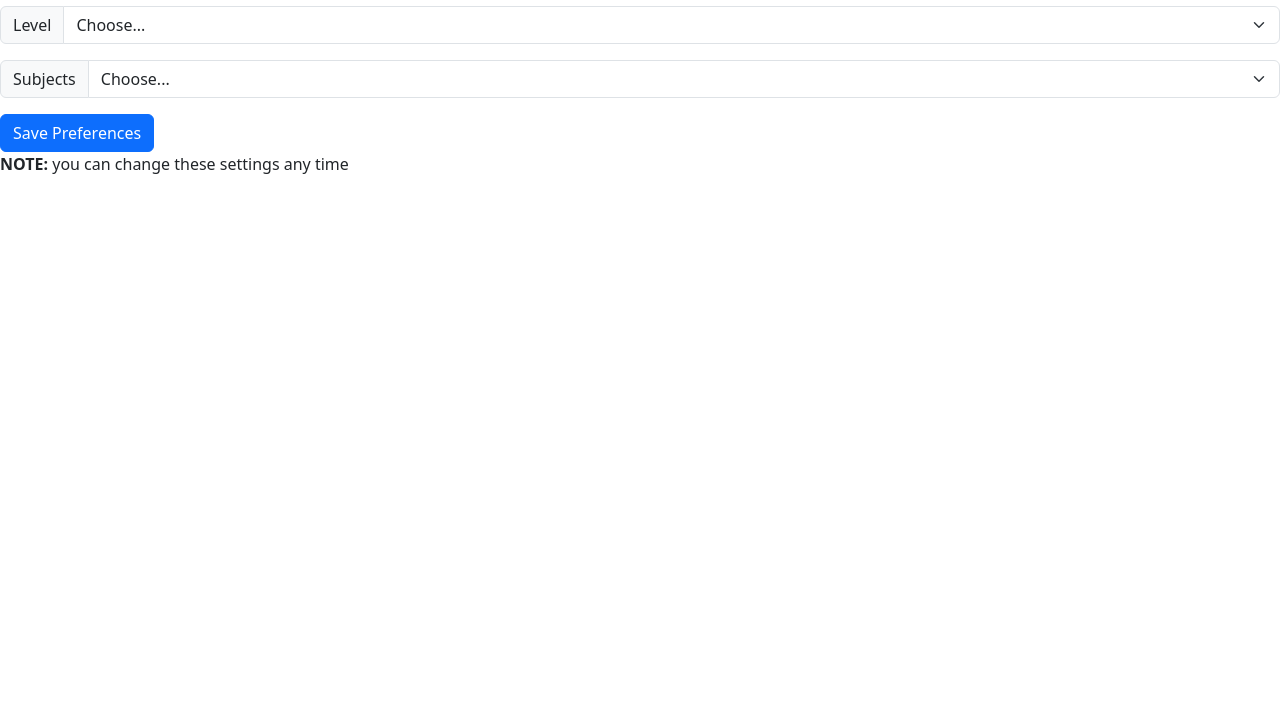
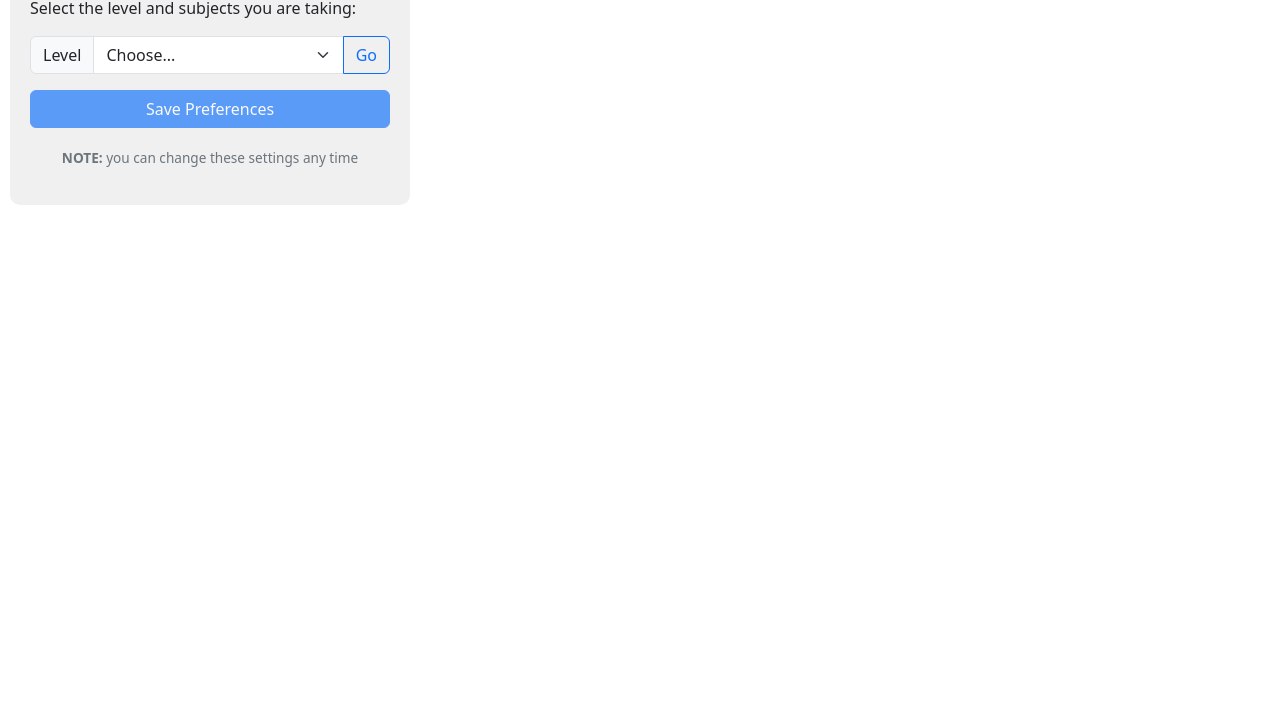
Before and after one commit to YakAliOen/organic_space_spoon, a plain HTML site: page afs_updates/pref.html in a window 1280 px wide. Shown: the part 80-800 px from the top of the page. Drawn offline with nearby package versions, Linux system fonts and the light colour scheme.

Commit message:
new pref
new working pref

```diff
--- a/afs_updates/pref.html
+++ b/afs_updates/pref.html
@@ -10,37 +10,41 @@
     <title></title>
 </head>
 <body>
-    <div class="main-div">
+    <script src="main.js" defer></script>
+    <div class="main-div-2">
         <h2>Welcome to Booklet!</h2>
         <p>Select the level and subjects you are taking:</p>
 
-        <div class="input-group mb-3">
-        <label class="input-group-text" for="inputGroupSelect01">Level</label>
-        <select class="form-select" id="inputGroupSelect01">
-            <option selected>Choose...</option>
-            <option value="1">IGCSE</option>
-            <option value="2">AS/A Level</option>
-        </select>
+        <form onsubmit="show_subj(event)" class="w-100">
+            <div class="input-group mb-3">
+                <label class="input-group-text" for="level_selector">Level</label>
+                <select class="form-select" id="level_selector">
+                    <option selected disabled>Choose...</option>
+                    <option value="igcse">IGCSE</option>
+                    <option value="alevel">AS/A Level</option>
+                </select>
+                <button type="submit" class="btn btn-outline-primary">Go</button>
+            </div>
+        </form>
+
+        <form onsubmit="save_pref(event)">
+        <div class="input-group mb-3" id="subj_pref" style="display: none;">
+            <div class="card-body">
+                <label class="form-label">Subjects:</label>
+
+                <div class="custom-checkbox-group" id="subj-choices">
+
+                </div>
+
+            </div>
         </div>
+        <button class="btn btn-primary w-100" type="submit" id="save_subj" disabled>Save Preferences</button>
+        </form>
+        <p id="error-message-section"></p>
 
-        <div class="input-group mb-3">
-        <label class="input-group-text" for="inputGroupSelect01">Subjects</label>
-        <select class="form-select" id="inputGroupSelect01">
-            <option selected>Choose...</option>
-            <option value="1">Accounting</option>
-            <option value="2">Economics</option>
-            <option value="3">Business</option>
-            <option value="4">Mathematics</option>
-            <option value="5">Further Mathematics</option>
-            <option value="6">Physics</option>
-            <option value="7">Chemistry</option>
-            <option value="7">Biology</option>
-            <option value="7">English Language</option>
-        </select>
-        </div>
+        <p class="footer"><b>NOTE:</b> you can change these settings any time</p>
+    </div>
 
-        <button class="btn btn-primary" type="submit">Save Preferences</button>
-        <p><b>NOTE:</b> you can change these settings any time</p>
-    </div>
+
 </body>
 </html>
```
